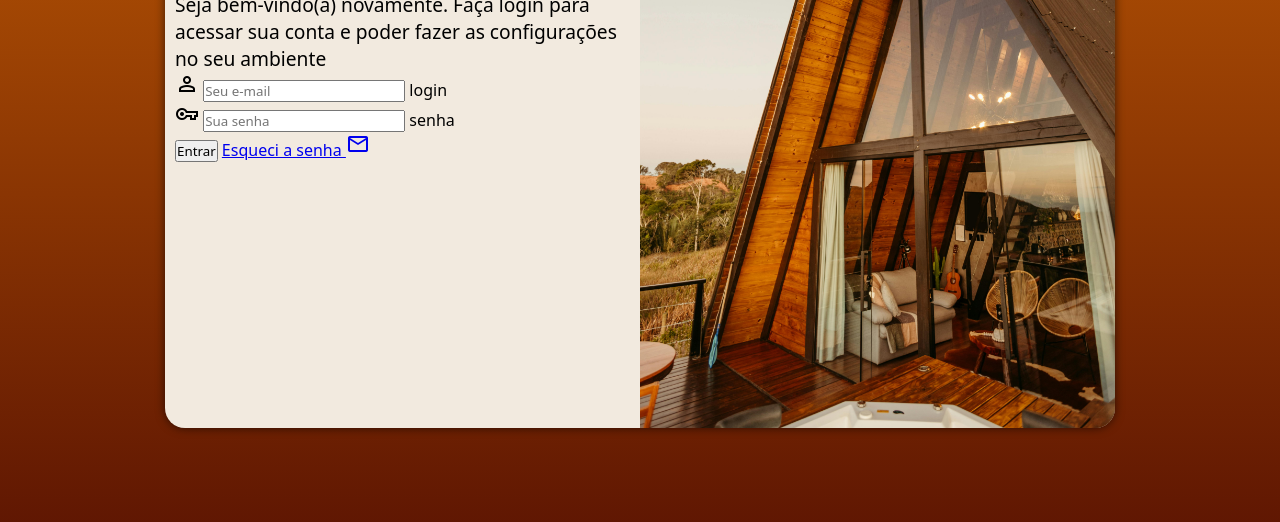
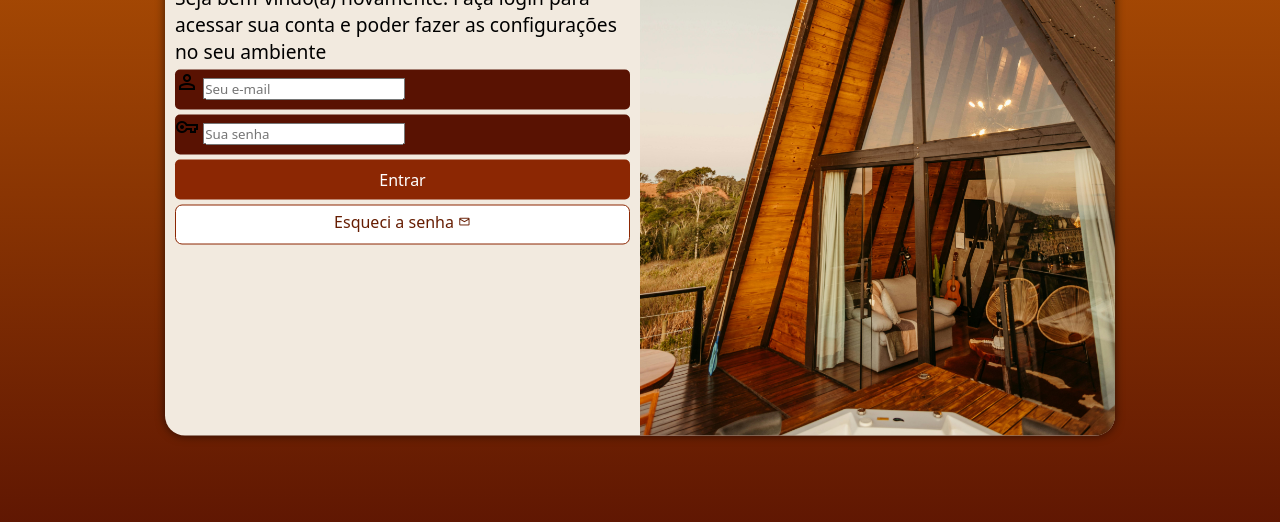
Before and after one commit to Chuisso0/Projeto-login, a plain HTML site: page index.html in a window 1280 px wide. Shown: the part 222-744 px from the top of the page. Drawn offline with nearby package versions, Linux system fonts and the light colour scheme.

Commit message:
formatação do formulário

```diff
--- a/estilos/style.css
+++ b/estilos/style.css
@@ -30,7 +30,7 @@ section#login{
     transform: translate(-50%,-50%);
     background-color:#F2EADF;
     width: 250px;
-    height: 500px ;
+    height: 515px ;
     border-radius: 20px;
     overflow: hidden;
     box-shadow: 0px 0px 10px rgba(0, 0, 0, 0.623);
@@ -57,3 +57,52 @@ div#formulario h1{
 div#formulario p{
     font-size: 0.8em;
 }
+form div.campo{
+    background-color: #591202;
+    display: block;
+    width: 100%;
+    height: 40px;
+    border-radius: 5px;
+    margin: 5px 0px;
+}
+div.campo label{
+    display: none;
+}
+
+form input[type=submit] {
+    display: block;
+    font-size: 1em;
+    width: 100%;
+    height: 40px;
+    background-color: #8C2703 ;
+    color: white;
+    border: none;
+    border-radius: 5px;
+    cursor: pointer;
+}
+
+form input[type=submit]:hover{
+    background-color: #4e1601;
+
+}
+
+form a.botao {
+    display: block;
+    text-align: center;
+    font-size: 1em;
+    width: 100%;
+    height: 40px;
+    padding-top: 5px;
+    margin-top: 5px;
+    background-color: white;
+    border: 1px solid #8C2703;
+    border-radius: 7px;
+    text-decoration: none;
+    color: #661d02;
+}
+form a.botao:hover{
+    background-color: #db3d03;
+}
+form a.botao span{
+    font-size: 0.8em;
+}
--- a/index.html
+++ b/index.html
@@ -29,7 +29,7 @@
                         <label for="isenha">senha</label>
                     </div>
                     <input type="submit" value="Entrar">
-                    <a href="esqueci.html">
+                    <a href="esqueci.html" class="botao">
                         Esqueci a senha <span class="material-symbols-outlined">mail</span>
                     </a>
                 </form>
```
